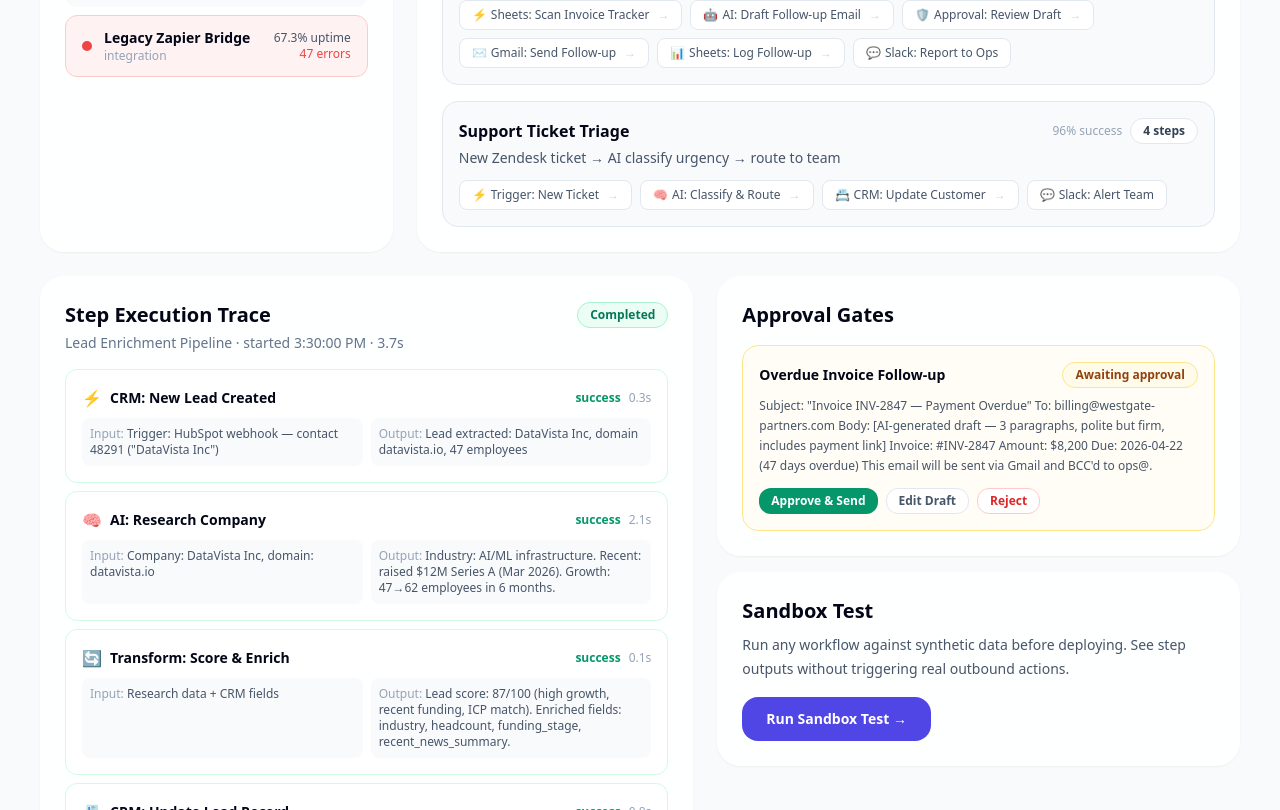
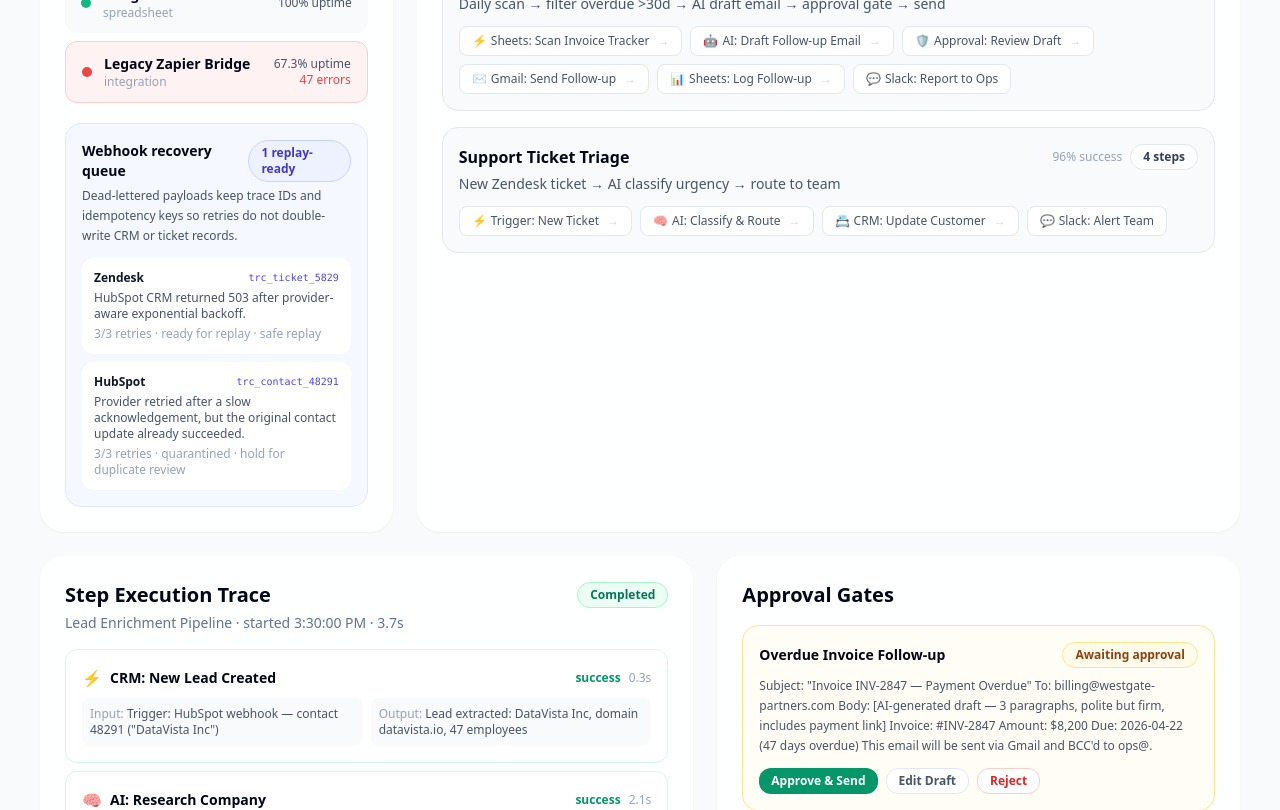
Before and after one commit to tensorgarden/workflow-automation-ops-studio, a Next.js app: page / in a window 1280 px wide. Shown: the part 760-1570 px from the top of the page. Built offline with nearby package versions, Linux system fonts and the light colour scheme.

Commit message:
Add webhook recovery safeguards

```diff
--- a/src/app/page.tsx
+++ b/src/app/page.tsx
@@ -1,6 +1,6 @@
 import {
   demoActiveRun, demoApprovals, demoAuditLog, demoConnectors, demoCostSummary,
-  demoMembers, demoWorkflows
+  demoMembers, demoWebhookRecovery, demoWorkflows
 } from "@/lib/demo-data";
 import type { ConnectorStatus, RunStatus } from "@/lib/types";
 
@@ -40,6 +40,8 @@ export default function Home() {
   const healthyCount = demoConnectors.filter(c => c.status === "healthy").length;
   const downCount = demoConnectors.filter(c => c.status === "down").length;
   const pendingApprovals = demoApprovals.length;
+  const recoveryQueueCount = demoWebhookRecovery.filter(e => e.status !== "replayed").length;
+  const replayReadyCount = demoWebhookRecovery.filter(e => e.status === "ready_for_replay").length;
 
   return (
     <main className="mx-auto flex min-h-screen w-full max-w-7xl flex-col gap-6 px-5 py-8 md:px-8 lg:px-10 bg-slate-50">
@@ -63,6 +65,7 @@ export default function Home() {
             { label: "Healthy connectors", value: healthyCount, sub: `of ${demoConnectors.length}` },
             { label: "Connectors down", value: downCount, sub: "needs attention" },
             { label: "Pending approvals", value: pendingApprovals, sub: "awaiting human" },
+            { label: "Recovery queue", value: recoveryQueueCount, sub: "DLQ events" },
             { label: "Monthly cost", value: `$${demoCostSummary.totalCost.toFixed(2)}`, sub: `/${demoCostSummary.totalRuns} runs` }
           ].map(s => (
             <div key={s.label} className="rounded-2xl bg-slate-950 p-4 text-white">
@@ -94,6 +97,29 @@ export default function Home() {
                 </div>
               </div>
             ))}
+          </div>
+          <div className="mt-5 rounded-2xl border border-indigo-100 bg-indigo-50/50 p-4">
+            <div className="flex items-center justify-between gap-2">
+              <h3 className="text-sm font-bold text-slate-950">Webhook recovery queue</h3>
+              <Badge tone="purple">{replayReadyCount} replay-ready</Badge>
+            </div>
+            <p className="mt-1 text-xs leading-5 text-slate-600">
+              Dead-lettered payloads keep trace IDs and idempotency keys so retries do not double-write CRM or ticket records.
+            </p>
+            <div className="mt-3 space-y-2">
+              {demoWebhookRecovery.map(event => (
+                <div key={event.id} className="rounded-xl bg-white p-3 text-xs text-slate-600">
+                  <div className="flex items-center justify-between gap-2">
+                    <span className="font-semibold text-slate-900">{event.provider}</span>
+                    <span className="font-mono text-[10px] text-indigo-600">{event.traceId}</span>
+                  </div>
+                  <p className="mt-1">{event.failureReason}</p>
+                  <p className="mt-1 text-slate-400">
+                    {event.retryCount}/{event.maxRetries} retries · {event.status.replace(/_/g, " ")} · {event.replaySafe ? "safe replay" : "hold for duplicate review"}
+                  </p>
+                </div>
+              ))}
+            </div>
           </div>
         </Card>
 
--- a/src/lib/demo-data.ts
+++ b/src/lib/demo-data.ts
@@ -1,4 +1,4 @@
-import type { ApprovalRequest, AuditLogEntry, Connector, CostSummary, OpsSnapshot, StepRunResult, WorkflowDefinition, WorkflowRun, WorkspaceMember } from "./types";
+import type { ApprovalRequest, AuditLogEntry, Connector, CostSummary, OpsSnapshot, StepRunResult, WebhookRecoveryEvent, WorkflowDefinition, WorkflowRun, WorkspaceMember } from "./types";
 
 export const demoMembers: WorkspaceMember[] = [
   { id: "m_1", name: "Jordan Park", role: "admin", initials: "JP" },
@@ -105,6 +105,27 @@ export const demoAuditLog: AuditLogEntry[] = [
   { id: "aud_005", runId: "run_038", action: "workflow_completed", detail: "Support Ticket Triage: ticket #T-5828 routed to engineering-oncall. Slack alert sent.", timestamp: "2026-06-08T15:15:00Z", cost: 0.07 }
 ];
 
+export const demoWebhookRecovery: WebhookRecoveryEvent[] = [
+  {
+    id: "dlq_001", workflowId: "wf_support_triage", provider: "Zendesk",
+    receivedAt: "2026-06-08T15:20:05Z", traceId: "trc_ticket_5829",
+    idempotencyKey: "idem_zendesk_T-5829_crm_upsert_v1",
+    failureReason: "HubSpot CRM returned 503 after provider-aware exponential backoff.",
+    retryCount: 3, maxRetries: 3, status: "ready_for_replay",
+    deadLetteredAt: "2026-06-08T15:21:12Z", replaySafe: true,
+    operatorAction: "Replay the CRM upsert after HubSpot health is green; preserve the trace ID so ticket routing is not duplicated."
+  },
+  {
+    id: "dlq_002", workflowId: "wf_lead_enrich", provider: "HubSpot",
+    receivedAt: "2026-06-08T15:30:03Z", traceId: "trc_contact_48291",
+    idempotencyKey: "idem_hubspot_48291_enrichment_v1",
+    failureReason: "Provider retried after a slow acknowledgement, but the original contact update already succeeded.",
+    retryCount: 3, maxRetries: 3, status: "quarantined",
+    deadLetteredAt: "2026-06-08T15:30:48Z", replaySafe: false,
+    operatorAction: "Request duplicate-payload review before any replay; the idempotency key already maps to a completed CRM write."
+  }
+];
+
 export const demoCostSummary: CostSummary = {
   totalRuns: 42, totalCost: 3.47, budgetLimit: 20.00,
   costByWorkflow: [
@@ -122,5 +143,6 @@ export const demoSnapshot: OpsSnapshot = {
   runHistory: demoRunHistory,
   approvals: demoApprovals,
   auditLog: demoAuditLog,
+  webhookRecovery: demoWebhookRecovery,
   costSummary: demoCostSummary
 };
--- a/src/lib/types.ts
+++ b/src/lib/types.ts
@@ -1,5 +1,6 @@
 export type RunStatus = "queued" | "running" | "awaiting_approval" | "completed" | "failed";
 export type ConnectorStatus = "healthy" | "degraded" | "down";
+export type RecoveryStatus = "ready_for_replay" | "replayed" | "quarantined";
 export type StepType = "trigger" | "transform" | "ai_analyze" | "ai_generate" | "outbound_email" | "outbound_slack" | "crm_upsert" | "sheets_append" | "approval_gate";
 
 export interface WorkspaceMember {
@@ -41,6 +42,13 @@ export interface AuditLogEntry {
   id: string; runId: string; action: string; detail: string; timestamp: string; cost: number;
 }
 
+export interface WebhookRecoveryEvent {
+  id: string; workflowId: string; provider: string; receivedAt: string;
+  traceId: string; idempotencyKey: string; failureReason: string;
+  retryCount: number; maxRetries: number; status: RecoveryStatus;
+  deadLetteredAt: string; replaySafe: boolean; operatorAction: string;
+}
+
 export interface CostSummary {
   totalRuns: number; totalCost: number; budgetLimit: number;
   costByWorkflow: { name: string; cost: number; runs: number }[];
@@ -54,5 +62,6 @@ export interface OpsSnapshot {
   runHistory: WorkflowRun[];
   approvals: ApprovalRequest[];
   auditLog: AuditLogEntry[];
+  webhookRecovery: WebhookRecoveryEvent[];
   costSummary: CostSummary;
 }
```
Also changed, not shown: 1 other file (tests, documents, lock files or other folders).
